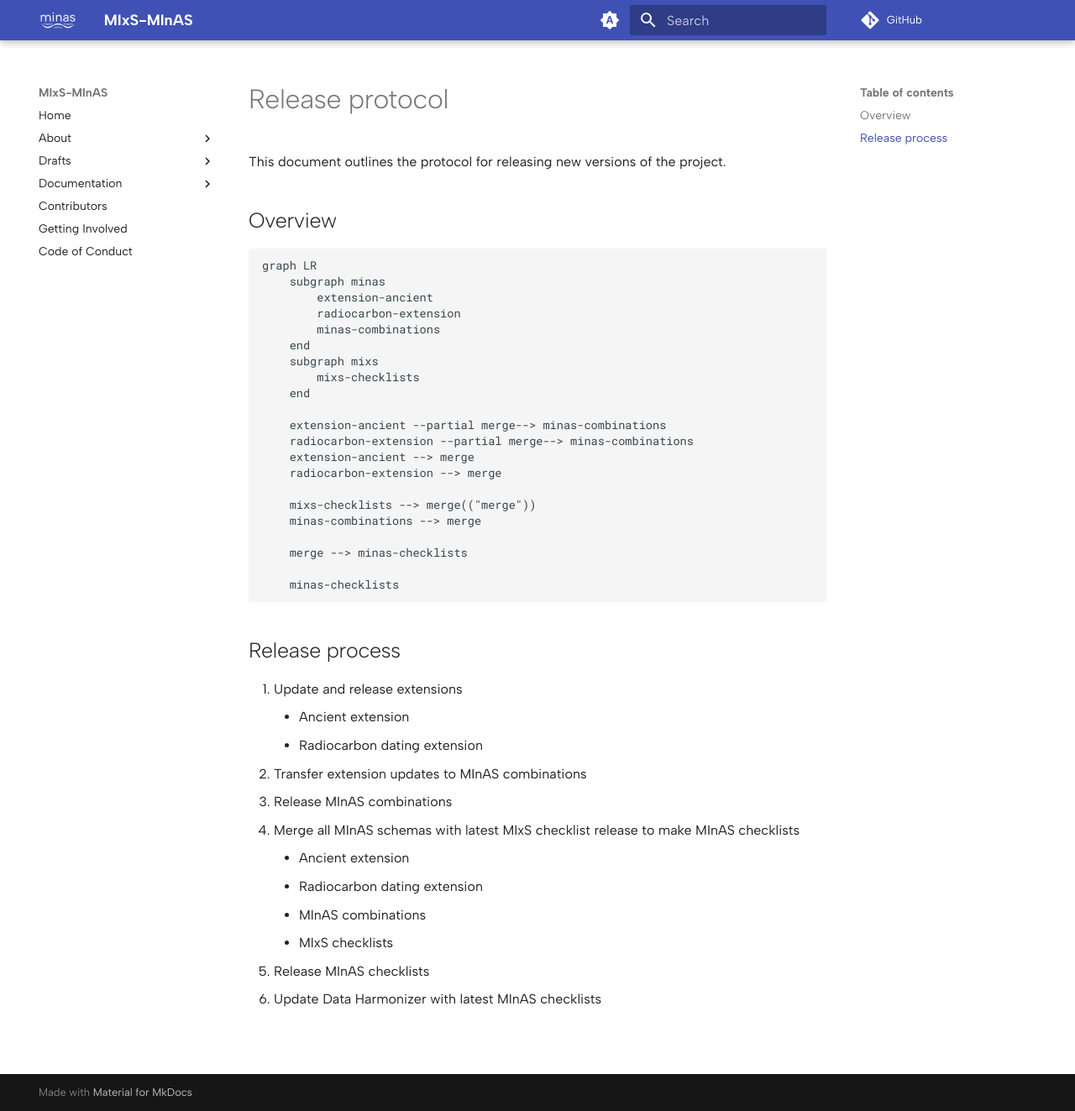
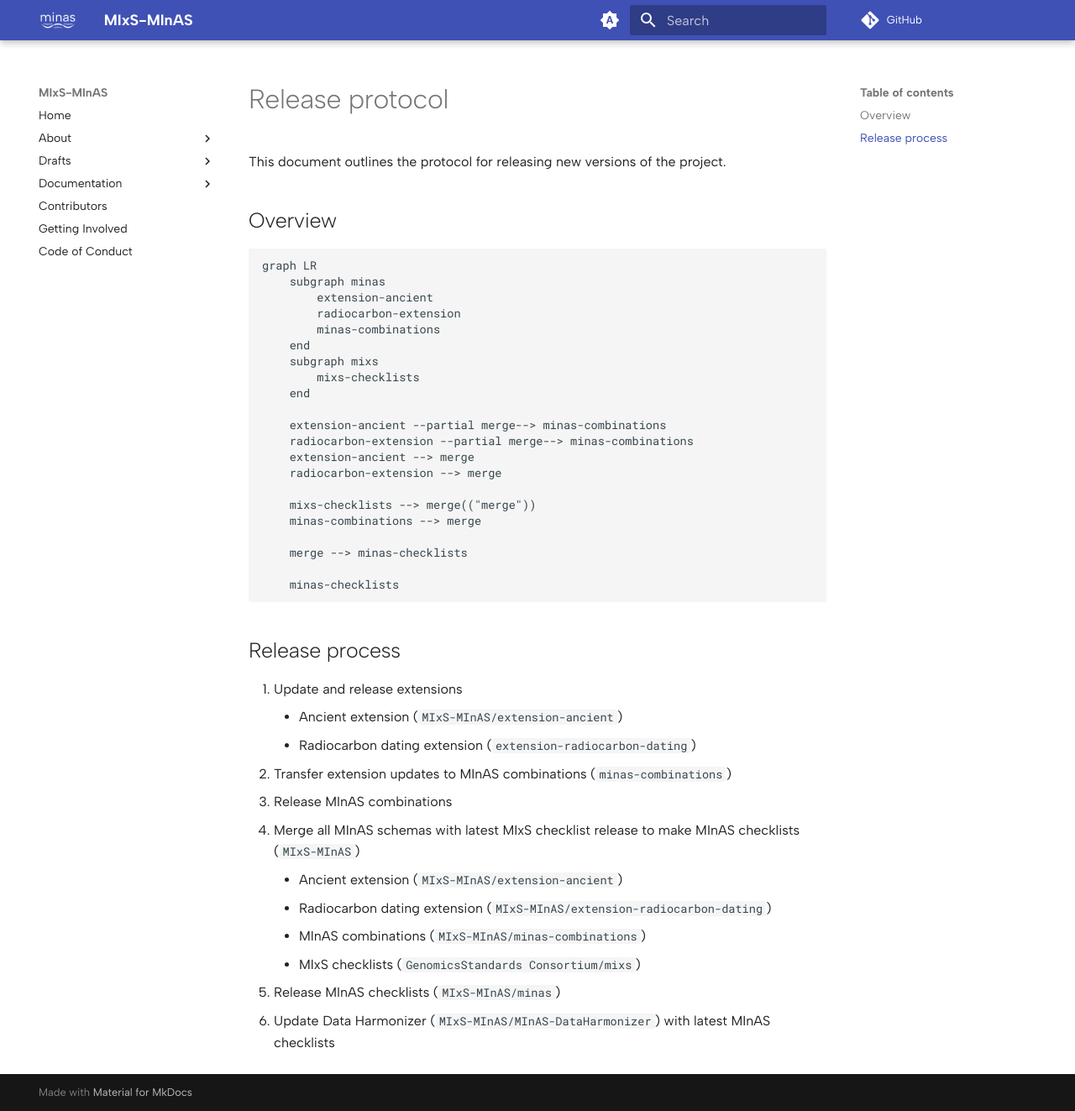
Before and after one commit to MIxS-MInAS/MIxS-MInAS.github.io, an MkDocs documentation site: the page built from docs/documentation/project-documentation/release-protocol.md, in a window 1280 px wide and 1323 px high. Shown: the whole window at 84% size. Built offline with MkDocs 1.6.1 and Material for MkDocs 9.7.7, drawn with Linux system fonts in a browser that asks for light colours; comment, search, counter and statistics services are not loaded.

```diff
--- a/docs/documentation/project-documentation/release-protocol.md
+++ b/docs/documentation/project-documentation/release-protocol.md
@@ -31,14 +31,14 @@ graph LR
 ## Release process
 
 1. Update and release extensions
-    - Ancient extension
-    - Radiocarbon dating extension
-2. Transfer extension updates to MInAS combinations
+    - Ancient extension (`MIxS-MInAS/extension-ancient`)
+    - Radiocarbon dating extension (`extension-radiocarbon-dating`)
+2. Transfer extension updates to MInAS combinations (`minas-combinations`)
 3. Release MInAS combinations
-4. Merge all MInAS schemas with latest MIxS checklist release to make MInAS checklists
-    - Ancient extension
-    - Radiocarbon dating extension
-    - MInAS combinations
-    - MIxS checklists
-5. Release MInAS checklists
-6. Update Data Harmonizer with latest MInAS checklists
+4. Merge all MInAS schemas with latest MIxS checklist release to make MInAS checklists (`MIxS-MInAS`)
+    - Ancient extension (`MIxS-MInAS/extension-ancient`)
+    - Radiocarbon dating extension (`MIxS-MInAS/extension-radiocarbon-dating`)
+    - MInAS combinations (`MIxS-MInAS/minas-combinations`)
+    - MIxS checklists (`GenomicsStandards Consortium/mixs`)
+5. Release MInAS checklists (`MIxS-MInAS/minas`)
+6. Update Data Harmonizer (`MIxS-MInAS/MInAS-DataHarmonizer`) with latest MInAS checklists
```
Also changed, not shown: docs/documentation/user-documentation/faq.md (+12 -0 lines).
